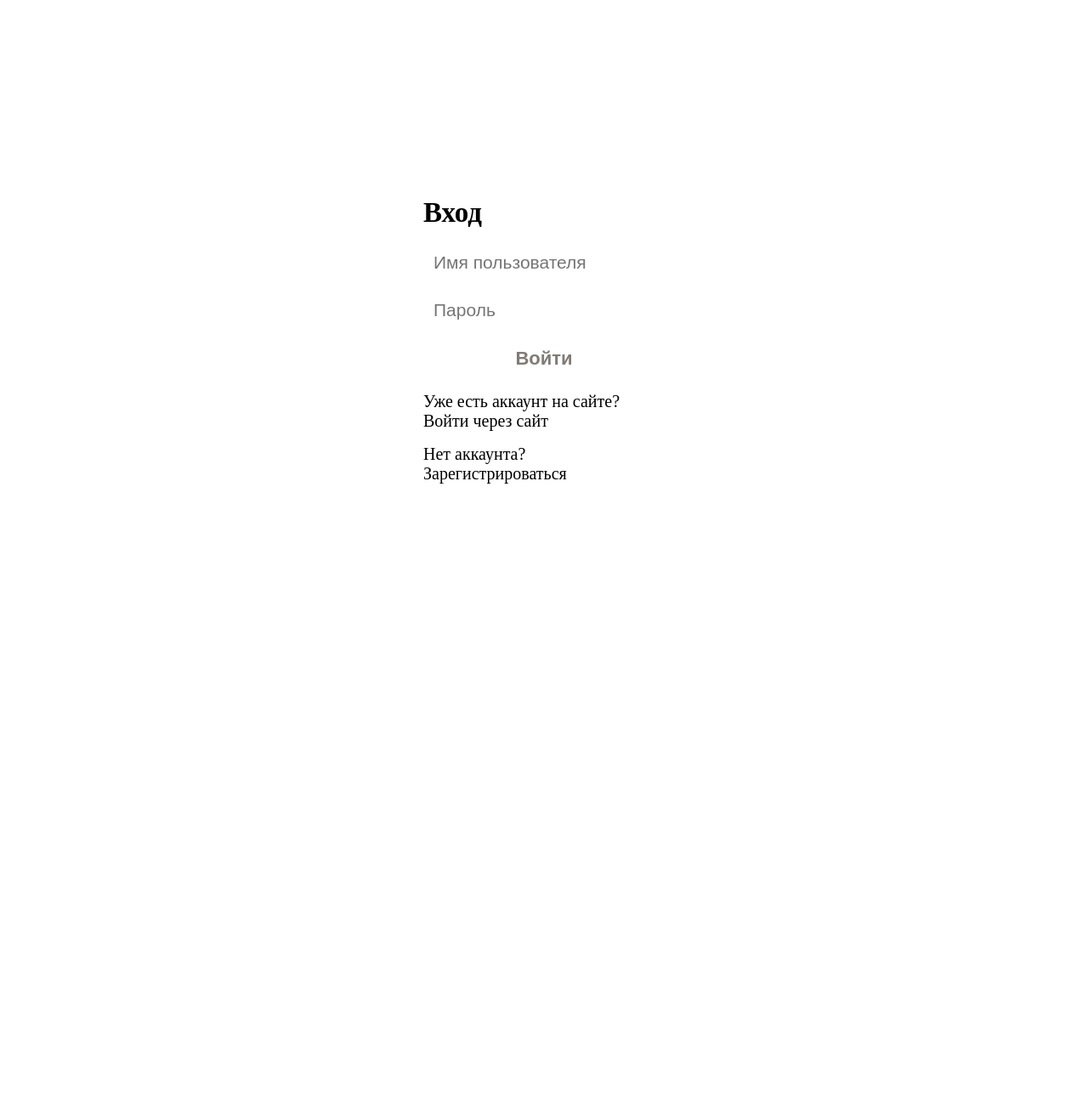
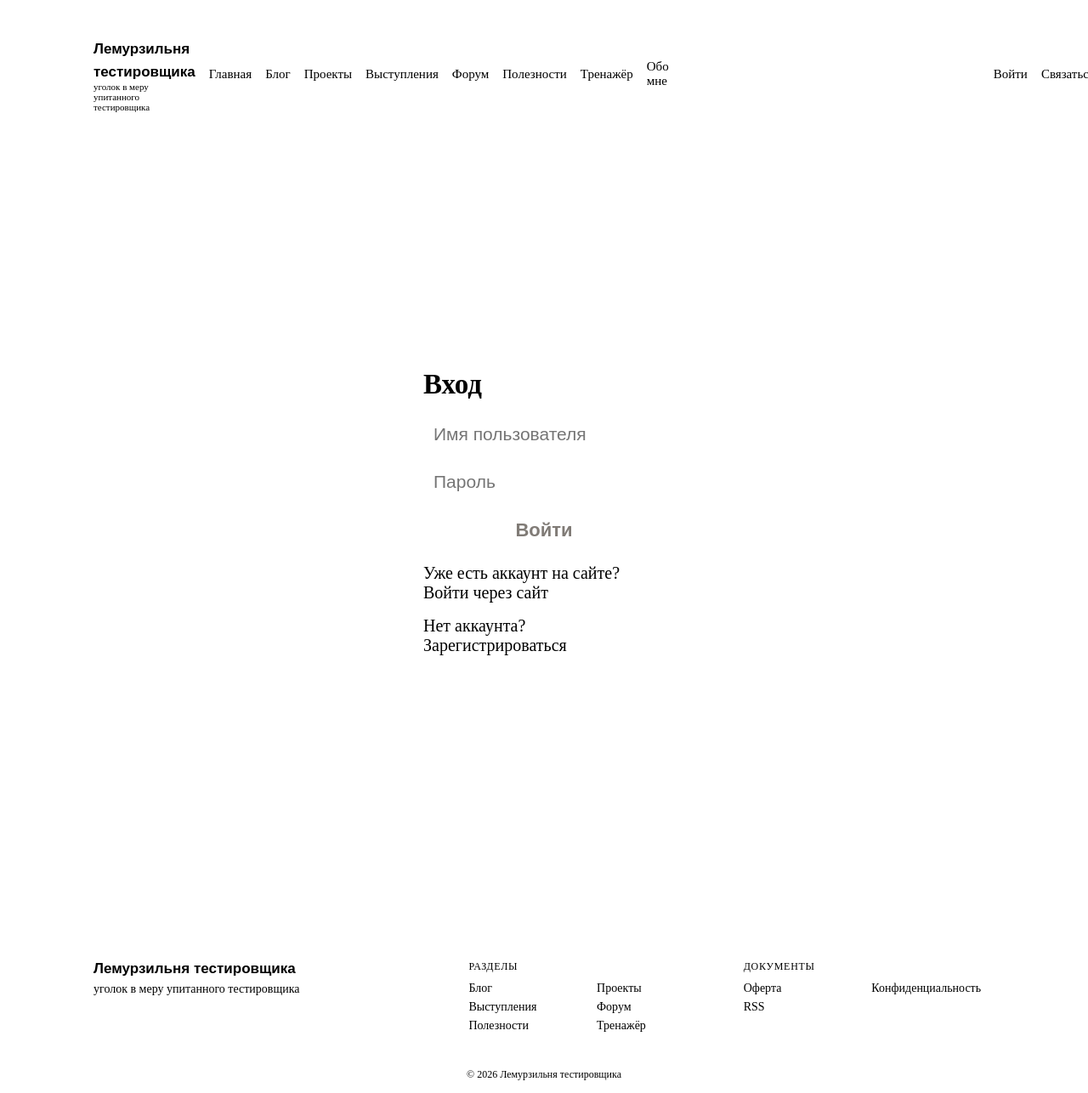
Before and after one commit to KostyaSemenkov/mysite, a React (Vite) app in the folder boardapp/frontend/: page /#/login in a window 1280 px wide. Shown: the whole page at 85% size. Before the commit the page ends 800 px from the top, so only its background shows below. Built offline with nearby package versions, Linux system fonts and the light colour scheme.

Commit message:
Boards as true site section: site header/footer around boards list and auth, thin site strip above editor canvas

```diff
--- a/boardapp/frontend/src/App.tsx
+++ b/boardapp/frontend/src/App.tsx
@@ -4,6 +4,7 @@ import LoginPage from './pages/LoginPage'
 import RegisterPage from './pages/RegisterPage'
 import BoardsPage from './pages/BoardsPage'
 import BoardEditorPage from './pages/BoardEditorPage'
+import SiteChrome from './components/SiteChrome'
 
 function RequireAuth({ children }: { children: React.ReactElement }) {
   // пускаем по токену; пользователя при необходимости подтянет ensureUser,
@@ -16,13 +17,13 @@ export default function App() {
   return (
     <Router>
       <Routes>
-        <Route path="/login" element={<LoginPage />} />
-        <Route path="/register" element={<RegisterPage />} />
+        <Route path="/login" element={<SiteChrome><LoginPage /></SiteChrome>} />
+        <Route path="/register" element={<SiteChrome><RegisterPage /></SiteChrome>} />
         <Route
           path="/"
           element={
             <RequireAuth>
-              <BoardsPage />
+              <SiteChrome><BoardsPage /></SiteChrome>
             </RequireAuth>
           }
         />
--- /dev/null
+++ b/boardapp/frontend/src/components/SiteChrome.tsx
@@ -0,0 +1,104 @@
+/**
+ * Каркас сайта внутри SPA «Досок»: шапка с меню, футер, переключатель темы.
+ * Иконки и токены берутся с основного сайта (тот же origin).
+ */
+import { getCurrentUser } from '../api'
+
+const ICONS = '/static/img/icons.svg'
+
+const NAV = [
+  { href: '/', label: 'Главная' },
+  { href: '/blog/', label: 'Блог' },
+  { href: '/projects/', label: 'Проекты' },
+  { href: '/talks/', label: 'Выступления' },
+  { href: '/forum/', label: 'Форум' },
+  { href: '/useful/', label: 'Полезности' },
+  { href: '/quiz/', label: 'Тренажёр' },
+  { href: '/about/', label: 'Обо мне' },
+]
+
+export function ThemeToggle({ className = 'site-theme-toggle' }: { className?: string }) {
+  const toggle = () => {
+    const h = document.documentElement
+    h.dataset.theme = h.dataset.theme === 'light' ? 'dark' : 'light'
+    localStorage.setItem('theme', h.dataset.theme)
+  }
+  return (
+    <button className={className} title="Переключить тему" aria-label="Переключить тему" onClick={toggle}>
+      <svg className="icon ico-sun"><use href={`${ICONS}#sun`} /></svg>
+      <svg className="icon ico-moon"><use href={`${ICONS}#moon`} /></svg>
+    </button>
+  )
+}
+
+export function SiteHeader() {
+  const me = getCurrentUser()
+  return (
+    <header className="site-header">
+      <div className="site-header-inner">
+        <a href="/" className="site-logo">
+          <span className="site-logo-title">Лемурзильня тестировщика</span>
+          <span className="site-logo-tag">уголок в меру упитанного тестировщика</span>
+        </a>
+        <nav className="site-nav">
+          {NAV.map((n) => (
+            <a key={n.href} href={n.href} className={n.href === '/boards/' ? 'active' : ''}>{n.label}</a>
+          ))}
+          <a href="/search/" title="Поиск по сайту" aria-label="Поиск">
+            <svg className="icon"><use href={`${ICONS}#search`} /></svg>
+          </a>
+          <ThemeToggle />
+          {me ? (
+            <a href="/profile/" className="site-nav-user">{me.username}</a>
+          ) : (
+            <a href="/accounts/login/?next=/boardapp/sso/" className="site-nav-user">Войти</a>
+          )}
+          <a href="/contacts/" className="btn-warm site-nav-cta">Связаться</a>
+        </nav>
+      </div>
+    </header>
+  )
+}
+
+export function SiteFooter() {
+  return (
+    <footer className="site-footer">
+      <div className="site-footer-inner">
+        <div>
+          <div className="site-logo-title">Лемурзильня тестировщика</div>
+          <p className="site-footer-about">уголок в меру упитанного тестировщика</p>
+        </div>
+        <div>
+          <div className="site-footer-cap">Разделы</div>
+          <div className="site-footer-links">
+            <a href="/blog/">Блог</a>
+            <a href="/projects/">Проекты</a>
+            <a href="/talks/">Выступления</a>
+            <a href="/forum/">Форум</a>
+            <a href="/useful/">Полезности</a>
+            <a href="/quiz/">Тренажёр</a>
+          </div>
+        </div>
+        <div>
+          <div className="site-footer-cap">Документы</div>
+          <div className="site-footer-links">
+            <a href="/offer/">Оферта</a>
+            <a href="/privacy/">Конфиденциальность</a>
+            <a href="/blog/rss/">RSS</a>
+          </div>
+        </div>
+      </div>
+      <div className="site-footer-bottom">© {new Date().getFullYear()} Лемурзильня тестировщика</div>
+    </footer>
+  )
+}
+
+export default function SiteChrome({ children }: { children: React.ReactElement }) {
+  return (
+    <div className="site-chrome">
+      <SiteHeader />
+      <main className="site-main">{children}</main>
+      <SiteFooter />
+    </div>
+  )
+}
--- /dev/null
+++ b/boardapp/frontend/src/components/SiteStrip.tsx
@@ -0,0 +1,28 @@
+/**
+ * Тонкая полоса сайта над канвасом редактора (как в Google Docs):
+ * лого → на главную, «← Доски», название доски, тема, пользователь.
+ */
+import { getCurrentUser } from '../api'
+import { ThemeToggle } from './SiteChrome'
+
+const ICONS = '/static/img/icons.svg'
+
+export default function SiteStrip({ title }: { title: string }) {
+  const me = getCurrentUser()
+  return (
+    <div className="site-strip">
+      <a href="/" className="site-strip-logo" title="На главную сайта">
+        <svg className="icon"><use href={`${ICONS}#home`} /></svg>
+        <span>Лемурзильня</span>
+      </a>
+      <span className="site-strip-sep" />
+      <a href="/boards/#/" className="site-strip-back">← Доски</a>
+      <span className="site-strip-title" title={title}>{title || 'Доска'}</span>
+      <div className="site-strip-right">
+        <ThemeToggle className="site-theme-toggle small" />
+        {me && <span className="site-strip-user">{me.username}</span>}
+        <a href="/" className="btn-warm ghost site-strip-site">На сайт</a>
+      </div>
+    </div>
+  )
+}
--- a/boardapp/frontend/src/pages/BoardEditorPage.tsx
+++ b/boardapp/frontend/src/pages/BoardEditorPage.tsx
@@ -29,6 +29,7 @@ import TicketNode from '../components/TicketNode'
 import ZoneNode from '../components/ZoneNode'
 import ShareModal from '../components/ShareModal'
 import Toolbar from '../components/Toolbar'
+import SiteStrip from '../components/SiteStrip'
 import { EV, on, type TicketMsg, type ZoneMsg } from '../boardEvents'
 import {
   STICKER_COLORS,
@@ -67,6 +68,7 @@ function BoardEditorInner() {
   const [edges, setEdges, onEdgesChange] = useEdgesState<Edge>([])
 
   const role = useBoard((s) => s.role)
+  const boardTitle = useBoard((s) => s.boardTitle)
   const cursors = useBoard((s) => s.cursors)
   const presence = useBoard((s) => s.presence)
   const resetBoard = useBoard((s) => s.reset)
@@ -356,6 +358,8 @@ function BoardEditorInner() {
   }
 
   return (
+    <div className="editor-with-strip">
+    <SiteStrip title={boardTitle} />
     <div className="editor-wrap" ref={viewportRef} onDoubleClick={onWrapperDoubleClick}>
       <Toolbar onExport={exportPng} />
       {role === 'owner' && (
@@ -404,5 +408,6 @@ function BoardEditorInner() {
       {cursorLabels}
       {shareOpen && <ShareModal boardId={id} onClose={() => setShareOpen(false)} />}
     </div>
+    </div>
   )
 }
--- a/boardapp/frontend/src/pages/BoardsPage.tsx
+++ b/boardapp/frontend/src/pages/BoardsPage.tsx
@@ -61,12 +61,8 @@ export default function BoardsPage() {
   return (
     <div className="page">
       <div className="page-head">
-        <div style={{ display: 'flex', alignItems: 'center', gap: 14 }}>
-          <a href="/" title="На главную сайта" style={{ fontSize: 26, textDecoration: 'none' }}>🏠</a>
-          <h1>Мои доски</h1>
-        </div>
+        <h1>Мои доски</h1>
         <div style={{ display: 'flex', gap: 10, alignItems: 'center' }}>
-          <a href="/" className="btn ghost" style={{ display: 'inline-block', lineHeight: '20px', padding: '10px 14px' }}>← На сайт</a>
           <span className="hint">{me?.username}</span>
           <button
             className="btn ghost"
--- a/boardapp/frontend/src/styles.css
+++ b/boardapp/frontend/src/styles.css
@@ -417,3 +417,95 @@ dialog select {
 .auth-card { width: min(340px, 92vw); }
 dialog[open] { max-width: 92vw; }
 .toolbar { flex-wrap: wrap; row-gap: 6px; }
+
+
+/* ═══ Каркас сайта внутри SPA ═══ */
+.site-chrome { min-height: 100vh; display: flex; flex-direction: column; }
+.site-main { flex: 1; width: 100%; max-width: 1100px; margin: 0 auto; padding: 28px 20px 60px; }
+
+.site-header {
+  position: sticky; top: 0; z-index: 40;
+  border-bottom: 1px solid var(--border);
+  background: var(--header-glass);
+  backdrop-filter: blur(10px);
+}
+.site-header-inner {
+  max-width: 1100px; margin: 0 auto; padding: 10px 20px;
+  display: flex; align-items: center; justify-content: space-between; gap: 16px;
+}
+.site-logo { text-decoration: none; }
+.site-logo-title {
+  font-family: 'Unbounded', sans-serif;
+  font-size: 17px; font-weight: 700; color: var(--title);
+}
+.site-logo-tag { display: block; font-size: 11px; color: var(--muted); }
+.site-nav { display: flex; align-items: center; gap: 16px; font-size: 15px; }
+.site-nav a { color: var(--text); text-decoration: none; }
+.site-nav a:hover { color: var(--title); }
+.site-nav a.active { color: var(--accent-light); }
+.site-nav-user { color: var(--muted); }
+.site-nav-cta { font-size: 15px; }
+@media (max-width: 1100px) {
+  .site-nav { gap: 10px; font-size: 14px; }
+  .site-nav a:nth-child(n+7) { display: none; }
+}
+@media (max-width: 760px) {
+  .site-nav a:nth-child(n+3) { display: none; }
+  .site-logo-tag { display: none; }
+}
+
+.site-theme-toggle {
+  display: inline-flex; align-items: center; justify-content: center;
+  width: 34px; height: 34px; border-radius: 999px;
+  border: 1px solid var(--border2);
+  background: transparent; color: var(--muted); cursor: pointer;
+}
+.site-theme-toggle:hover { color: var(--accent-light); border-color: var(--accent); }
+.site-theme-toggle.small { width: 28px; height: 28px; }
+html[data-theme="light"] .site-theme-toggle .ico-moon { display: none; }
+html:not([data-theme="light"]) .site-theme-toggle .ico-sun { display: none; }
+
+.site-footer { border-top: 1px solid var(--border); margin-top: 40px; }
+.site-footer-inner {
+  max-width: 1100px; margin: 0 auto; padding: 28px 20px;
+  display: grid; gap: 28px; grid-template-columns: 1.4fr 1fr 1fr;
+}
+.site-footer-about { color: var(--muted); font-size: 14px; margin-top: 6px; }
+.site-footer-cap {
+  font-size: 12px; text-transform: uppercase; letter-spacing: 0.06em;
+  color: var(--muted); margin-bottom: 10px;
+}
+.site-footer-links { display: grid; grid-template-columns: 1fr 1fr; gap: 6px; }
+.site-footer-links a { color: var(--text); text-decoration: none; font-size: 14px; }
+.site-footer-links a:hover { color: var(--title); }
+.site-footer-bottom {
+  border-top: 1px solid var(--border);
+  text-align: center; padding: 14px; font-size: 12px; color: var(--muted);
+}
+@media (max-width: 640px) { .site-footer-inner { grid-template-columns: 1fr; } }
+
+/* Тонкая полоса сайта над канвасом */
+.editor-with-strip { height: 100vh; display: flex; flex-direction: column; }
+.site-strip {
+  display: flex; align-items: center; gap: 12px;
+  padding: 6px 14px; font-size: 15px;
+  border-bottom: 1px solid var(--border);
+  background: var(--header-glass); backdrop-filter: blur(10px);
+  z-index: 50;
+}
+.editor-with-strip .editor-wrap { flex: 1; height: auto; }
+.site-strip-logo {
+  display: inline-flex; align-items: center; gap: 6px;
+  font-family: 'Unbounded', sans-serif; font-weight: 700; font-size: 14px;
+  color: var(--title); text-decoration: none;
+}
+.site-strip-sep { width: 1px; height: 20px; background: var(--border2); }
+.site-strip-back { color: var(--muted); text-decoration: none; }
+.site-strip-back:hover { color: var(--title); }
+.site-strip-title {
+  color: var(--title); font-weight: 600;
+  max-width: 320px; overflow: hidden; text-overflow: ellipsis; white-space: nowrap;
+}
+.site-strip-right { margin-left: auto; display: flex; align-items: center; gap: 10px; }
+.site-strip-user { color: var(--muted); font-size: 14px; }
+.site-strip-site { font-size: 14px; padding: 5px 12px; }
```
